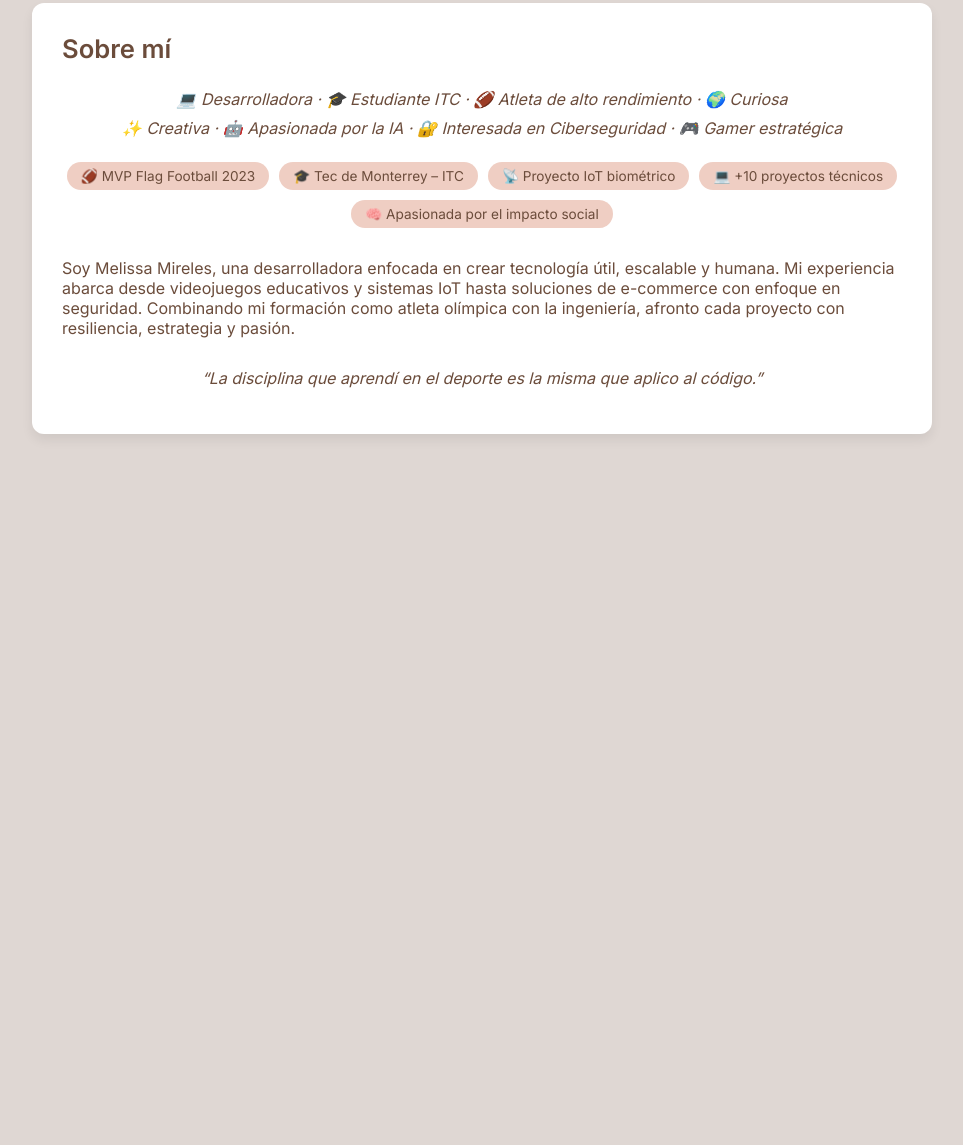
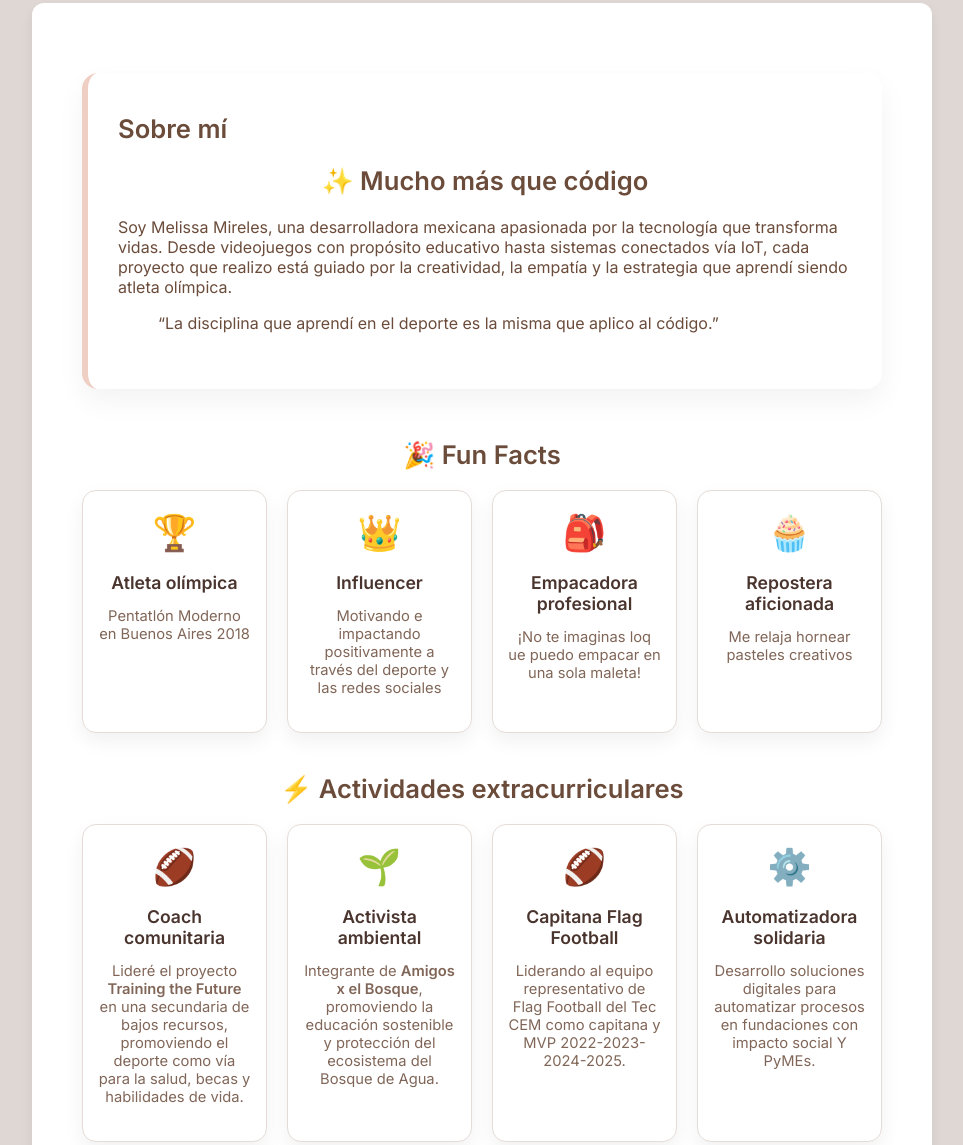
Before and after one commit to A01379736/portafiolo-mmr, a plain HTML site: page index.html in a window 1280 px wide. Shown: the part 263-1408 px from the top of the page, without its empty margins (158-1121 px from the left). Before the commit the page ends 800 px from the top, so only its background shows below. Drawn offline with Linux system fonts and the light colour scheme.

Commit message:
Renovación de sección Sobre mí

```diff
--- a/index.html
+++ b/index.html
@@ -237,14 +237,87 @@
         margin-right: 8px;
         color: var(--color-cafe);
       }
-      .logro-pill {
-        background-color: #efcec3;
+      .about-card {
+        background-color: var(--color-blanco);
+        padding: 40px 30px;
+        border-radius: 16px;
+        box-shadow: 0 12px 28px rgba(0, 0, 0, 0.05);
+        position: relative;
+        max-width: 800px;
+        margin: 40px auto;
+        border-left: 6px solid var(--color-rosa);
+        animation: fadeUp 0.8s ease-out;
+      }
+
+      .about-tags {
+        font-style: italic;
+        font-size: 0.95rem;
+        text-align: center;
         color: #6b4c3b;
-        padding: 6px 14px;
-        border-radius: 20px;
-        font-size: 0.85rem;
-        font-weight: 500;
-        white-space: nowrap;
+        margin-bottom: 20px;
+        line-height: 1.7;
+      }
+
+      .logro-badges {
+        display: flex;
+        flex-wrap: wrap;
+        justify-content: center;
+        gap: 10px;
+        margin-bottom: 25px;
+      }
+
+      .info-grid {
+        max-width: 960px;
+        margin: 50px auto;
+        padding: 0 20px;
+      }
+
+      .info-grid h2 {
+        color: #6b4c3b;
+        text-align: center;
+        margin-bottom: 20px;
+        font-size: 1.6rem;
+      }
+
+      .card-grid {
+        display: grid;
+        grid-template-columns: repeat(auto-fit, minmax(180px, 1fr));
+        gap: 20px;
+        margin-bottom: 40px;
+      }
+
+      .card {
+        background: #fff;
+        border-radius: 14px;
+        box-shadow: 0 8px 20px rgba(0, 0, 0, 0.06);
+        padding: 20px 15px;
+        text-align: center;
+        transition: transform 0.3s ease, box-shadow 0.3s ease;
+        border: 1px solid #e5dcd8;
+      }
+
+      .card:hover {
+        transform: translateY(-8px);
+        box-shadow: 0 12px 24px rgba(0, 0, 0, 0.12);
+      }
+
+      .card .emoji {
+        font-size: 2.2rem;
+        display: block;
+        margin-bottom: 10px;
+      }
+
+      .card .title {
+        font-weight: bold;
+        font-size: 1.1rem;
+        color: #4a342e;
+        margin-bottom: 6px;
+      }
+
+      .card .desc {
+        font-size: 0.92rem;
+        color: #6b4c3b;
+        opacity: 0.85;
       }
     </style>
   </head>
@@ -263,57 +336,93 @@
     </nav>
 
     <section id="sobre-mi" class="active">
-      <h2>Sobre mí</h2>
+      <div class="about-card">
+        <h2>Sobre mí</h2>
 
-      <!-- Nube de etiquetas -->
-      <p style="font-style: italic; text-align: center; line-height: 1.8">
-        💻 Desarrolladora · 🎓 Estudiante ITC · 🏈 Atleta de alto rendimiento ·
-        🌍 Curiosa <br />
-        ✨ Creativa · 🤖 Apasionada por la IA · 🔐 Interesada en Ciberseguridad
-        · 🎮 Gamer estratégica
-      </p>
+        <h2 style="text-align: center">✨ Mucho más que código</h2>
 
-      <!-- Cinta de logros destacados -->
-      <div
-        style="
-          display: flex;
-          flex-wrap: wrap;
-          justify-content: center;
-          gap: 10px;
-          margin-top: 20px;
-        "
-      >
-        <span class="logro-pill">🏈 MVP Flag Football 2023</span>
-        <span class="logro-pill">🎓 Tec de Monterrey – ITC</span>
-        <span class="logro-pill">📡 Proyecto IoT biométrico</span>
-        <span class="logro-pill">💻 +10 proyectos técnicos</span>
-        <span class="logro-pill">🧠 Apasionada por el impacto social</span>
+        <p class="about-text">
+          Soy Melissa Mireles, una desarrolladora mexicana apasionada por la
+          tecnología que transforma vidas. Desde videojuegos con propósito
+          educativo hasta sistemas conectados vía IoT, cada proyecto que realizo
+          está guiado por la creatividad, la empatía y la estrategia que aprendí
+          siendo atleta olímpica.
+        </p>
+
+        <!-- Cita -->
+        <blockquote class="about-quote">
+          “La disciplina que aprendí en el deporte es la misma que aplico al
+          código.”
+        </blockquote>
       </div>
 
-      <!-- Mini descripción profesional -->
-      <div style="margin-top: 30px">
-        <p>
-          Soy Melissa Mireles, una desarrolladora enfocada en crear tecnología
-          útil, escalable y humana. Mi experiencia abarca desde videojuegos
-          educativos y sistemas IoT hasta soluciones de e-commerce con enfoque
-          en seguridad. Combinando mi formación como atleta olímpica con la
-          ingeniería, afronto cada proyecto con resiliencia, estrategia y
-          pasión.
-        </p>
+      <!-- NUEVO BLOQUE VISUAL: Fun Facts y Actividades -->
+      <div class="info-grid">
+        <h2>🎉 Fun Facts</h2>
+        <div class="card-grid">
+          <div class="card">
+            <span class="emoji">🏆</span>
+            <p class="title">Atleta olímpica</p>
+            <p class="desc">Pentatlón Moderno en Buenos Aires 2018</p>
+          </div>
+          <div class="card">
+            <span class="emoji">👑</span>
+            <p class="title">Influencer</p>
+            <p class="desc">Motivando e impactando positivamente a través del deporte y las redes sociales</p>
+          </div>
+          <div class="card">
+            <span class="emoji">🎒</span>
+            <p class="title">Empacadora profesional</p>
+            <p class="desc">¡No te imaginas loq ue puedo empacar en una sola maleta!</p>
+          </div>
+          <div class="card">
+            <span class="emoji">🧁</span>
+            <p class="title">Repostera aficionada</p>
+            <p class="desc">Me relaja hornear pasteles creativos</p>
+          </div>
+        </div>
+
+        <h2>⚡ Actividades extracurriculares</h2>
+        <div class="card-grid">
+
+          <div class="card">
+            <span class="emoji">🏈</span>
+            <p class="title">Coach comunitaria</p>
+            <p class="desc">
+              Lideré el proyecto <strong>Training the Future</strong> en una
+              secundaria de bajos recursos, promoviendo el deporte como vía para
+              la salud, becas y habilidades de vida.
+            </p>
+          </div>
+
+          <div class="card">
+            <span class="emoji">🌱</span>
+            <p class="title">Activista ambiental</p>
+            <p class="desc">
+              Integrante de <strong>Amigos x el Bosque</strong>, promoviendo la
+              educación sostenible y protección del ecosistema del Bosque de
+              Agua.
+            </p>
+          </div>
+
+          <div class="card">
+            <span class="emoji">🏈</span>
+            <p class="title">Capitana Flag Football</p>
+            <p class="desc">
+              Liderando al equipo representativo de Flag Football del Tec CEM como
+              capitana y MVP 2022-2023-2024-2025.
+            </p>
+          </div>
+          <div class="card">
+            <span class="emoji">⚙️</span>
+            <p class="title">Automatizadora solidaria</p>
+            <p class="desc">
+              Desarrollo soluciones digitales para automatizar procesos en
+              fundaciones con impacto social Y PyMEs.
+            </p>
+          </div>
+        </div>
       </div>
-
-      <!-- Cita inspiradora -->
-      <blockquote
-        style="
-          font-style: italic;
-          margin-top: 30px;
-          color: #6b4c3b;
-          text-align: center;
-        "
-      >
-        “La disciplina que aprendí en el deporte es la misma que aplico al
-        código.”
-      </blockquote>
     </section>
 
     <section id="portafolio">
@@ -594,17 +703,6 @@
       </div>
     </section>
 
-    <section id="logros">
-      <h2>Logros y Reconocimientos</h2>
-      <ul>
-        <li>🏈 Capitana de Flag Football Borregos CEM – MVP 2023</li>
-        <li>
-          🥇 Participante olímpica en Juegos de la Juventud – Buenos Aires 2018
-        </li>
-        <li>🎖️ Medallas nacionales e internacionales en Pentatlón Moderno</li>
-      </ul>
-    </section>
-
     <section id="contacto">
       <h2>Contacto</h2>
       <p>
```
